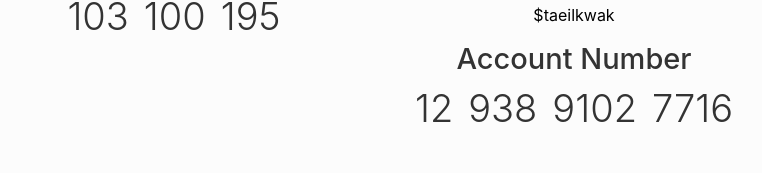
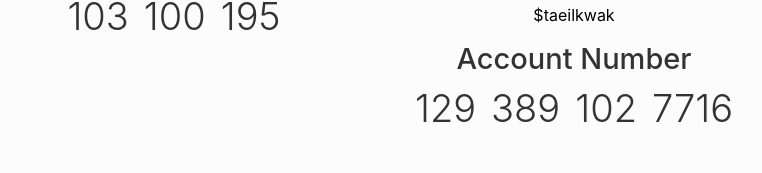
Before and after one commit to Taeil2/taeil2.com, a Next.js app: page / in a window 1280 px wide. Shown: the part 530-703 px from the top of the page, without its empty margins (266-1028 px from the left). Built offline with nearby package versions, Linux system fonts and the light colour scheme.

Commit message:
changed cashapp number formatting

```diff
--- a/pages/index.js
+++ b/pages/index.js
@@ -130,11 +130,11 @@ export default function Home() {
             <p>$taeilkwak</p>
             <h2>Account Number</h2>
             <h3>
-              12
+              129
               <span className={styles.spacer} />
-              938
+              389
               <span className={styles.spacer} />
-              9102
+              102
               <span className={styles.spacer} />
               7716
             </h3>
```
